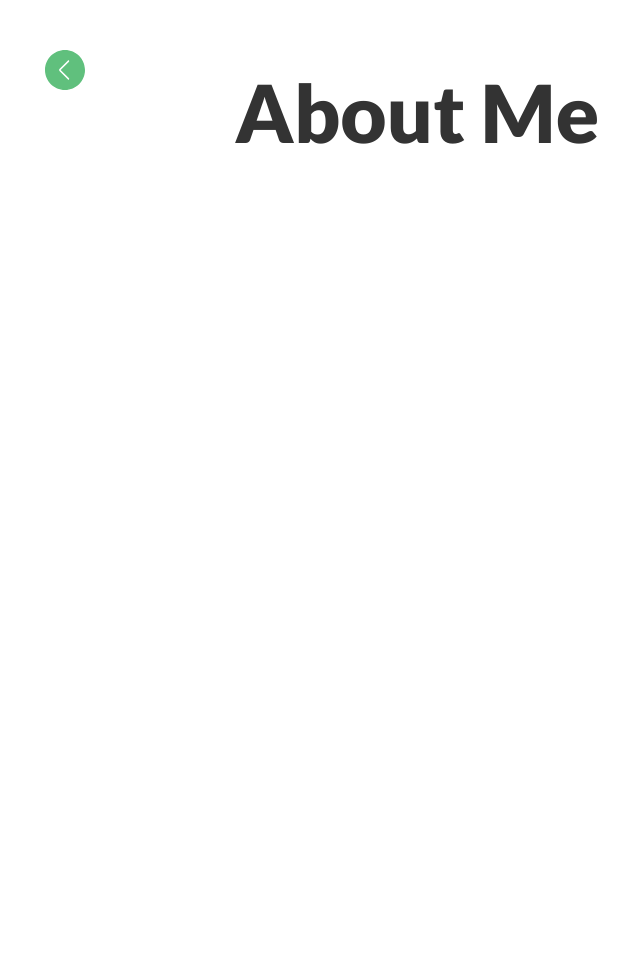
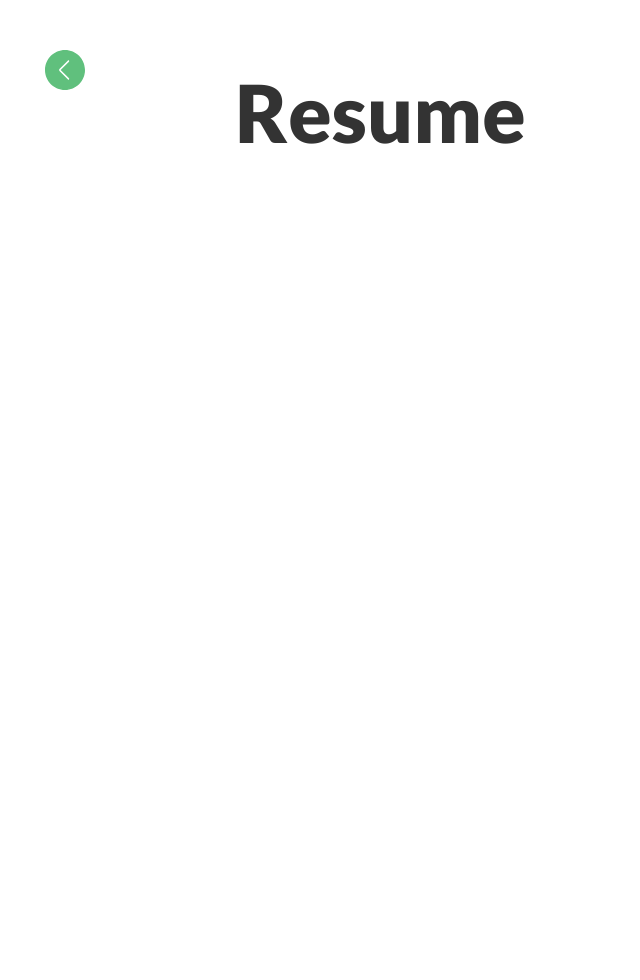
Before and after one commit to blake1ward/portfolio, a Jekyll site: the page built from resume.md, in a window 1280 px wide. Shown: the whole page, without its empty margins (5-645 px from the left). Built offline with Jekyll 4.4.1, drawn with Linux system fonts in a browser that asks for light colours.

Commit message:
Update and rename about.md to resume.md

```diff
--- a/about.md
+++ b/resume.md
@@ -1,7 +1,7 @@
 ---
-title: About Me
+title: Resume
 layout: post
-permalink: /about/
+permalink: /resume/
 ---
 
 <!-- <p>Hello! I'm Blake Ward. I'm a Dallas based technical writer. Although I specialize in technical writing, I'm interested in writing/editing just about anything.</p>
```
